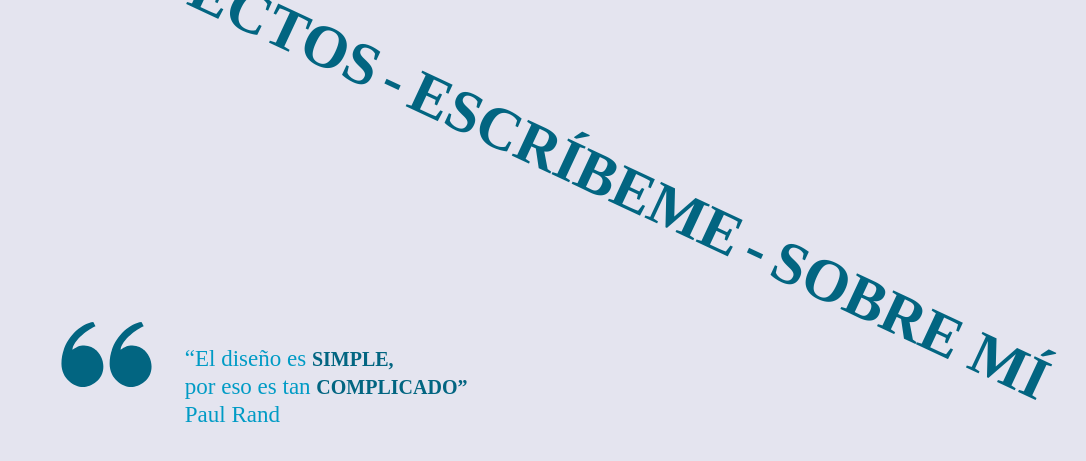
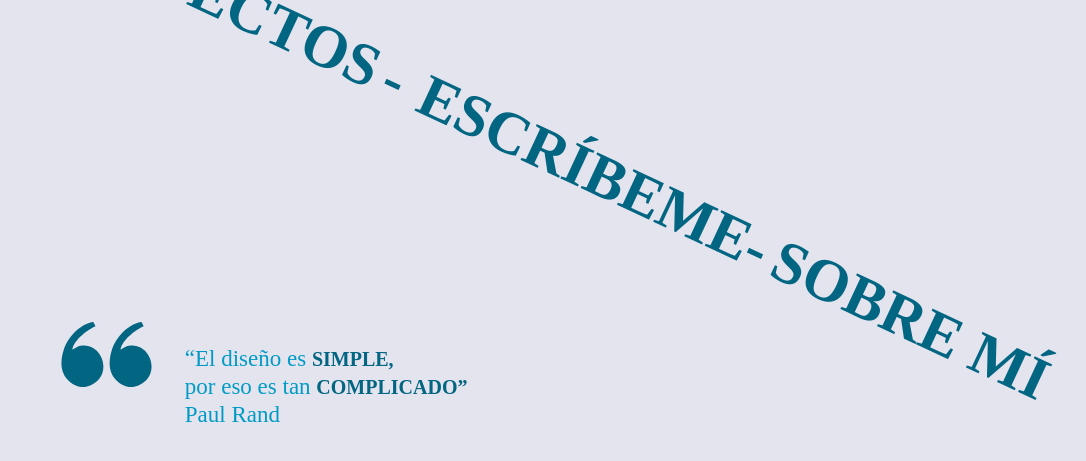
Before and after one commit to fundesigning/home, a plain HTML site: page index.html in a window 1280 px wide. Shown: the part 159-620 px from the top of the page, without its empty margins (44-1130 px from the left). Drawn offline with Linux system fonts and the light colour scheme.

Commit message:
Update index.html

```diff
--- a/index.html
+++ b/index.html
@@ -23,7 +23,7 @@
     <div class="grid">
         <div class="menu">
             <a href="https://fundesigning.github.io/proyectos/"><h1>PROYECTOS</h1><h1></h1></a><h1>-</h1>
-            <a href="https://fundesigning.github.io/escribeme/"> <h1>ESCRÍBEME</h1></a><h1>-</h1>
+            <a href="https://fundesigning.github.io/escribeme/"></a><h1>ESCRÍBEME-</h1>
             <a href="https://fundesigning.github.io/sobre-mi/"><h1>SOBRE MÍ</h1></a>
         </div>
     </div>
```
